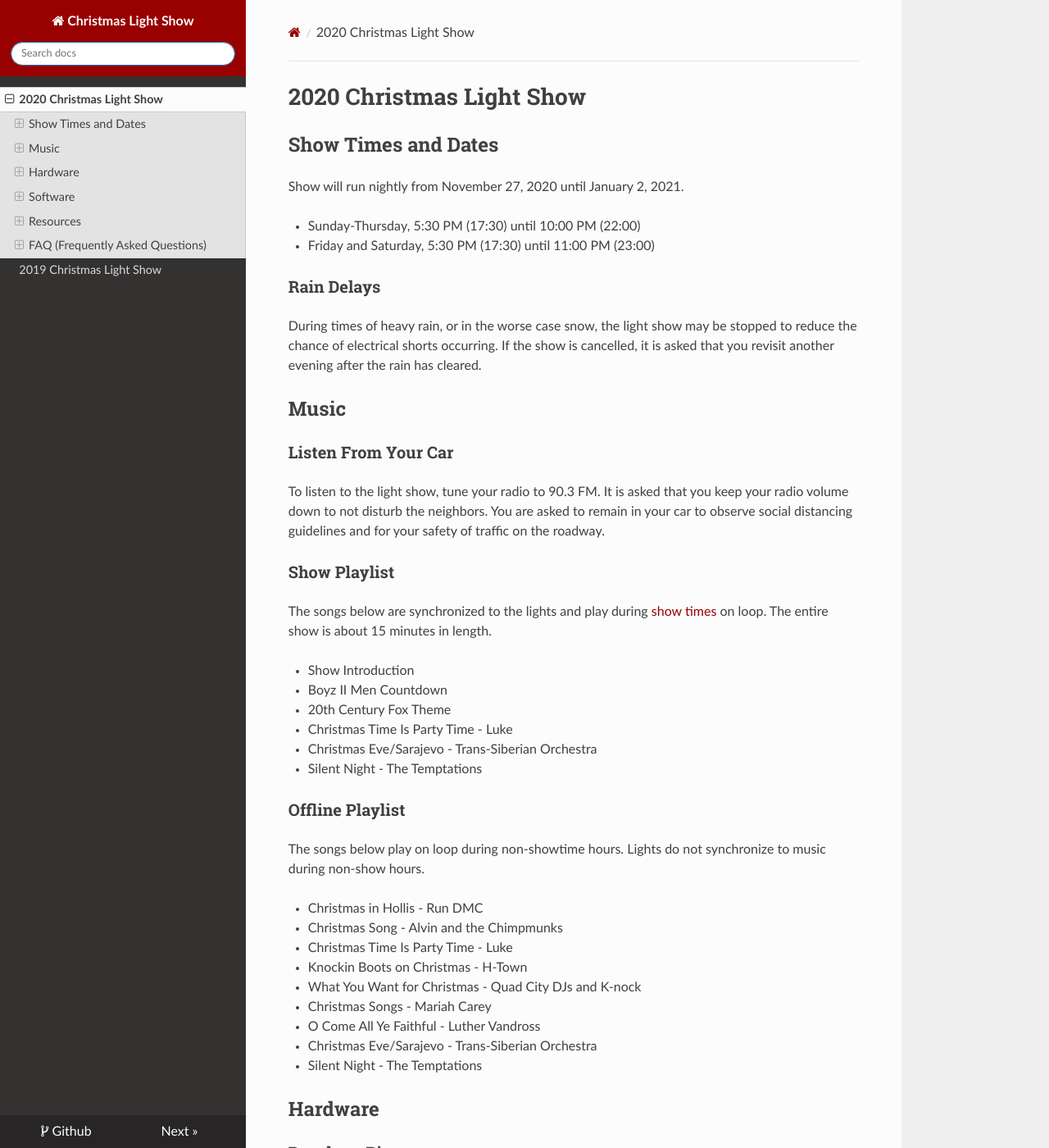
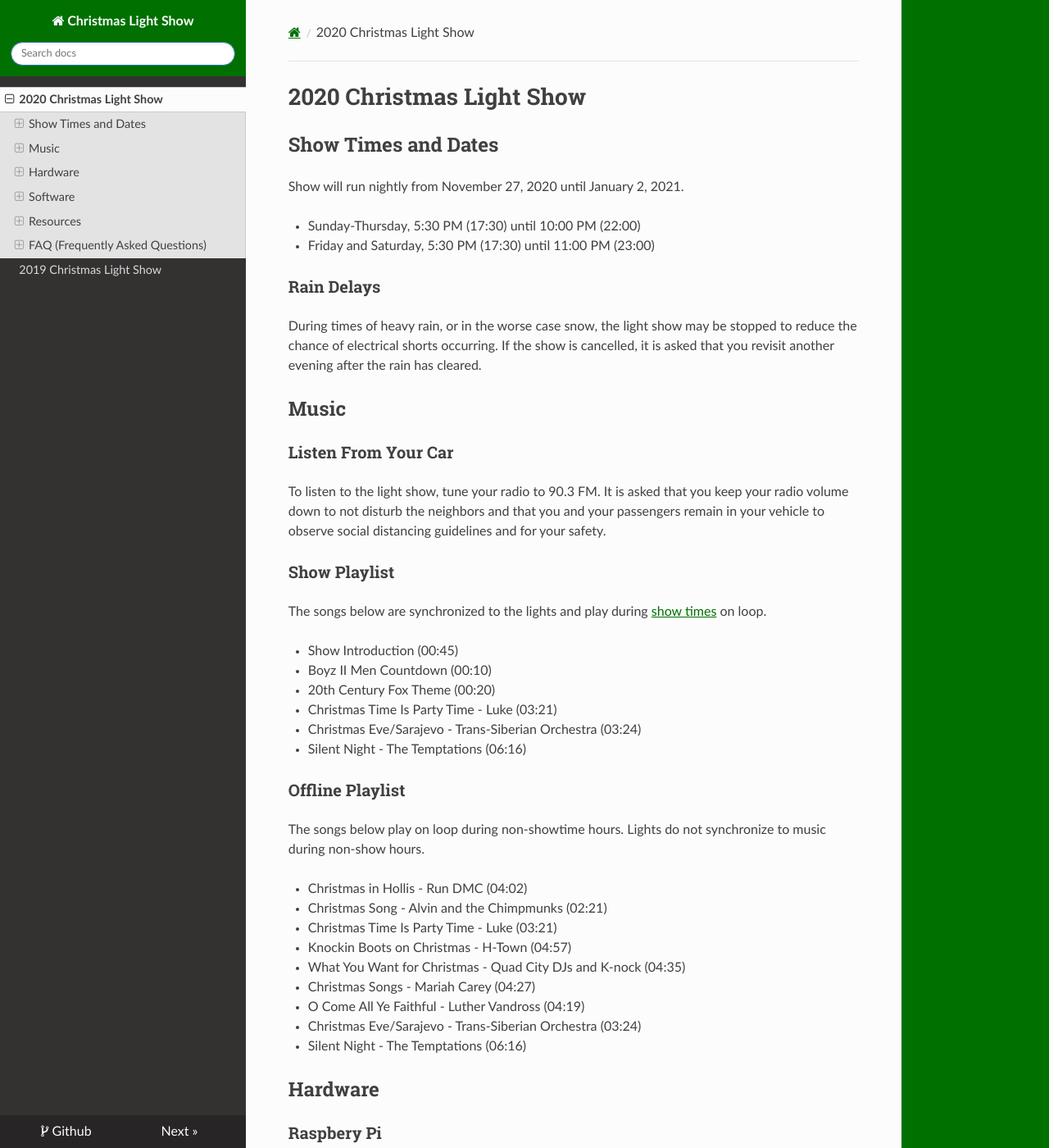
Before and after one commit to afireinside5976/christmaslights, an MkDocs documentation site: the page built from website/docs/index.md, in a window 1280 px wide and 1400 px high. Shown: the whole window at 82% size. Built offline with MkDocs 1.6.1, drawn with Linux system fonts in a browser that asks for light colours.

Commit message:
Closed #1 Updated website, speech, README

```diff
--- a/website/docs/css/extra.css
+++ b/website/docs/css/extra.css
@@ -1,26 +1,25 @@
 :root{
     --dark-red: #990000;
+    --black: #000000;
+    --dark-green: #007000;
 }
 
 .wy-side-nav-search,
 .wy-nav-top{
-    background-color: var(--dark-red);
+    background-color: var(--dark-green);
 }
 
-a, a:visited {
-    color: var(--dark-red);
+a:visited, a:hover,
+div.rst-content a {
+    color: var(--dark-green);
+    text-decoration: underline;
 }
-
-.wy-nav-content-wrap {
-    /* background-color: #000000; */
-    /* background-color: #fff; */
-}
-
-/* .wy-body-for-nav {
-    margin: 0 auto;
-    min-width: 100vw;
-} */
 
 li.wy-breadcrumbs-aside {
     display: none;
 }
+
+section.wy-nav-content-wrap
+{
+    background-color: var(--dark-green);
+}
--- a/website/docs/index.md
+++ b/website/docs/index.md
@@ -9,8 +9,8 @@ Show will run nightly from November 27, 2020 until January 2, 2021.
 
 ### Rain Delays
 
-During times of heavy rain, or in the worse case snow, the light show may be stopped to reduce the chance of
-electrical shorts occurring. If the show is cancelled, it is asked that you revisit
+During times of heavy rain, or in the worse case snow, the light show may be stopped to reduce the
+chance of electrical shorts occurring. If the show is cancelled, it is asked that you revisit
 another evening after the rain has cleared.
 
 ## Music
@@ -18,36 +18,34 @@ another evening after the rain has cleared.
 ### Listen From Your Car
 
 To listen to the light show, tune your radio to 90.3 FM.
-It is asked that you keep your radio volume down to not disturb the neighbors. You are asked to remain in your
-car to observe social distancing guidelines and for your safety of traffic on the roadway.
+It is asked that you keep your radio volume down to not disturb the neighbors and that you and your
+passengers remain in your vehicle to observe social distancing guidelines and for your safety.
 
 ### Show Playlist
 
-The songs below are synchronized to the lights and play during
-[show times](#show-times-and-dates) on loop. The entire show is about
-15 minutes in length.
+The songs below are synchronized to the lights and play during [show times](#show-times-and-dates) on loop.
 
-* Show Introduction
-* Boyz II Men Countdown
-* 20th Century Fox Theme
-* Christmas Time Is Party Time - Luke
-* Christmas Eve/Sarajevo - Trans-Siberian Orchestra
-* Silent Night - The Temptations
+* Show Introduction (00:45)
+* Boyz II Men Countdown (00:10)
+* 20th Century Fox Theme (00:20)
+* Christmas Time Is Party Time - Luke (03:21)
+* Christmas Eve/Sarajevo - Trans-Siberian Orchestra (03:24)
+* Silent Night - The Temptations (06:16)
 
 ### Offline Playlist
 
 The songs below play on loop during non-showtime hours. Lights do not synchronize to music during
 non-show hours.
 
-* Christmas in Hollis - Run DMC
-* Christmas Song - Alvin and the Chimpmunks
-* Christmas Time Is Party Time - Luke
-* Knockin Boots on Christmas - H-Town
-* What You Want for Christmas - Quad City DJs and K-nock
-* Christmas Songs - Mariah Carey
-* O Come All Ye Faithful - Luther Vandross
-* Christmas Eve/Sarajevo - Trans-Siberian Orchestra
-* Silent Night - The Temptations
+* Christmas in Hollis - Run DMC (04:02)
+* Christmas Song - Alvin and the Chimpmunks (02:21)
+* Christmas Time Is Party Time - Luke (03:21)
+* Knockin Boots on Christmas - H-Town (04:57)
+* What You Want for Christmas - Quad City DJs and K-nock (04:35)
+* Christmas Songs - Mariah Carey (04:27)
+* O Come All Ye Faithful - Luther Vandross (04:19)
+* Christmas Eve/Sarajevo - Trans-Siberian Orchestra (03:24)
+* Silent Night - The Temptations (06:16)
 
 ## Hardware
 
@@ -68,9 +66,9 @@ parts and having greater reliability for being switched on and off frequently.
 
 ### FM Transmission
 
-Music is transmitted over radio via a low-power FM transmitter. Music goes into the transmitter directly from the
-Raspberry Pi and broadcasted on an open frequency. Radio Locator in [Other Resources](#other-resources)
-was used to locate the best frequency.
+Music is transmitted over radio via a low-power FM transmitter. Music goes into the transmitter directly from
+the Raspberry Pi and broadcasted on an open frequency. Radio Locator in
+[Other Resources](#other-resources) was used to locate the best frequency.
 
 ## Software
 
--- a/website/mkdocs.yml
+++ b/website/mkdocs.yml
@@ -1,6 +1,6 @@
 site_name: Christmas Light Show
 site_description: Documentation about the Christmas Light Show
-site_url: https://thealmostengineer.com
+site_url: https://almostengr.github.io/christmaslights/
 copyright: Copyright 2020
 
 # repository information
@@ -14,21 +14,10 @@ dev_addr: 192.168.57.117:8000
 
 extra_css: [css/extra.css]
 
-
 # Appearance
 theme:
   name: readthedocs
   highlightjs: false
-
-  # name: material
-  # palette:
-  #   primary: teal
-  #   accent: red
-  #   # scheme: slate
-  # features:
-  #   - navigation.tabs
-  # # hide:
-  # #   - navigation
   language: en
 
 use_directory_urls: true
```
Also changed, not shown: other parts of website/docs/index.md (+3 -2 lines), README.md, 1 other file.
